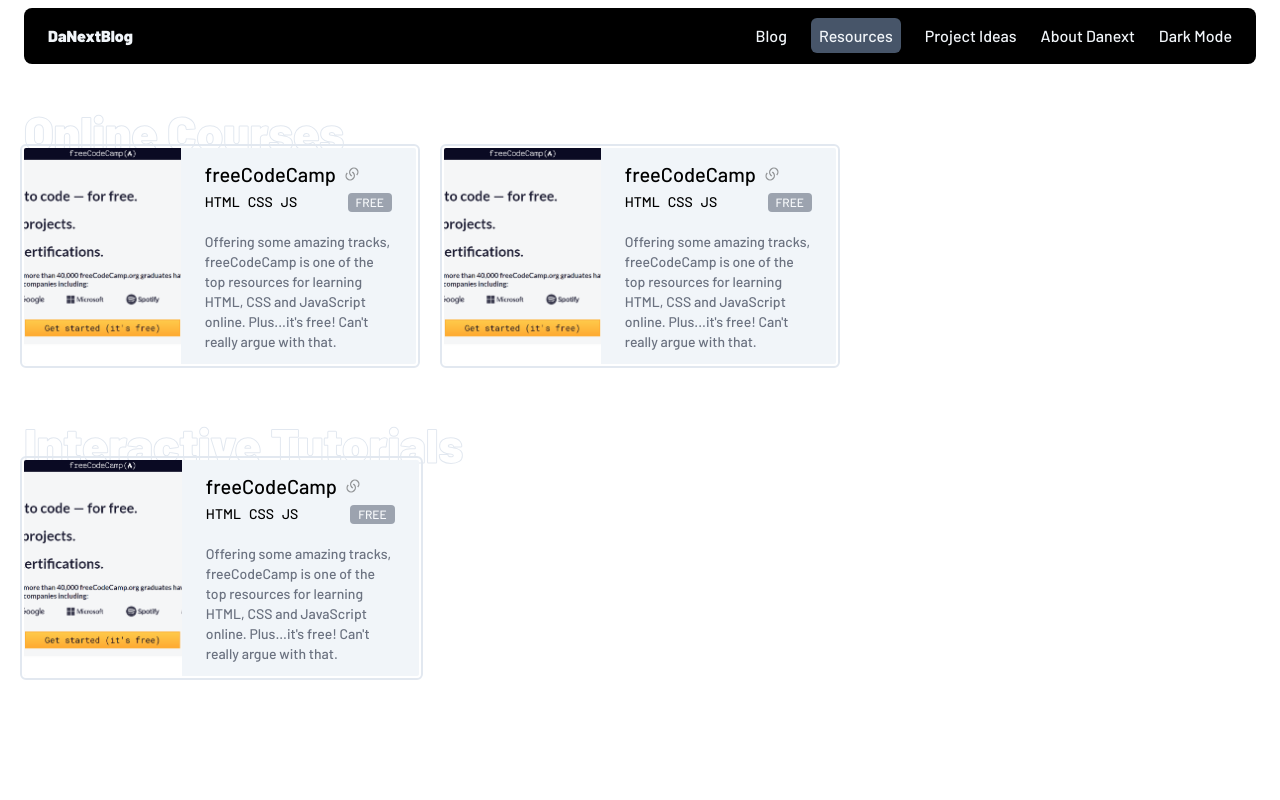
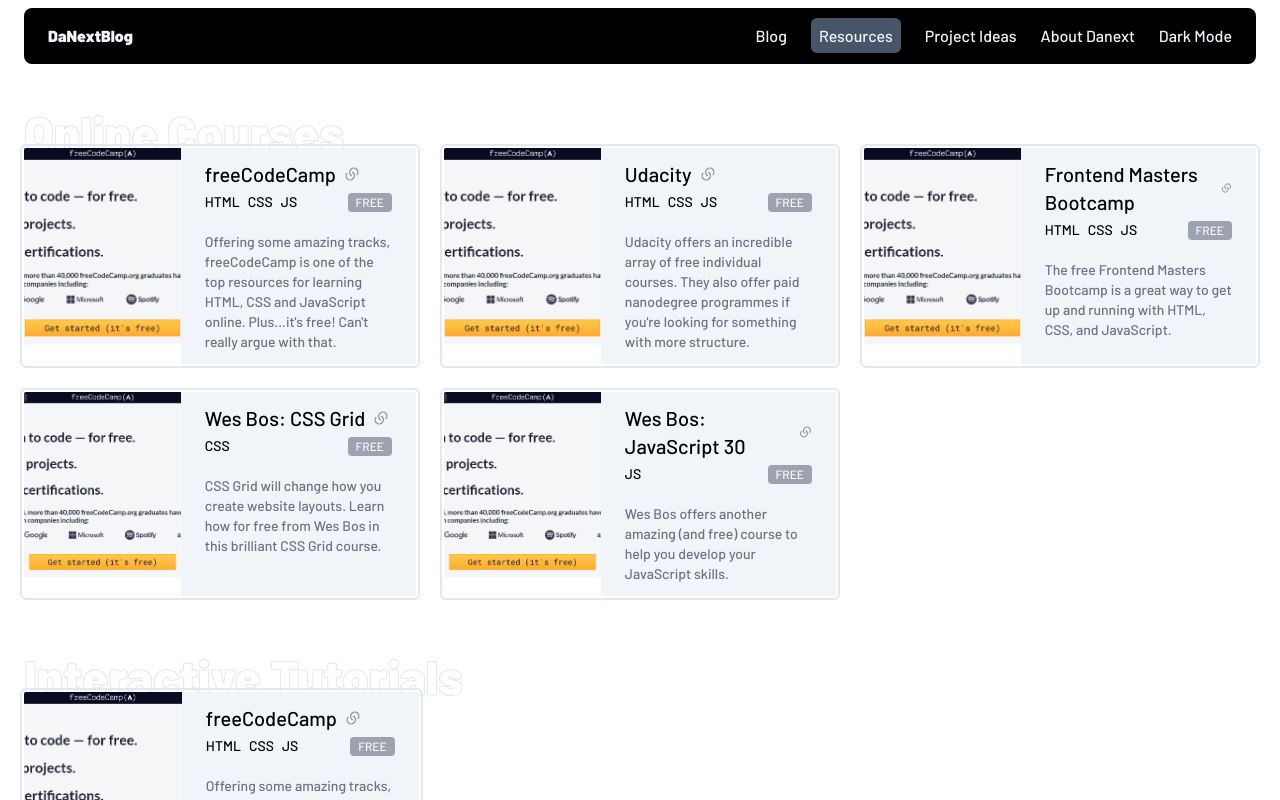
Before and after one commit to williamssam/danextblog, a Next.js app: page /resources in a window 1280 px wide. Shown: the top 800 px of the page. Built offline with nearby package versions, Linux system fonts and the light colour scheme.

Commit message:
resolved issue

```diff
--- a/components/Project.tsx
+++ b/components/Project.tsx
@@ -1,10 +1,8 @@
 interface ProjectProps {
   title: string
-  name: string
-  info: string
 }
 
-export const Project = ({ title, name, info }: ProjectProps) => {
+export const Project = ({ title }: ProjectProps) => {
   return (
     <section className="relative mt-28">
       <h3 className="outline-text text-5xl capitalize font-black absolute -top-10 -z-10">
@@ -14,7 +12,9 @@
         <li className=" bg-slate-100 rounded-sm overflow-hidden outline outline-2 outline-slate-200 outline-offset-2 p-3">
           <header className="flex items-center justify-between">
             <div className="leading-none">
-              <h4 className="flex items-center gap-2 text-xl">{name}</h4>
+              <h4 className="flex items-center gap-2 text-xl">
+                Coronavirus Map Virus
+              </h4>
               <span className="text-xs mt-2 text-gray-400 lowercase">
                 React, Vue, Svelte, Javascript
               </span>
@@ -26,7 +26,11 @@
             </div>
           </header>
 
-          <p className="pt-4 text-sm text-gray-500">{info}</p>
+          <p className="pt-4 text-sm text-gray-500">
+            Offering some amazing tracks, freeCodeCamp is one of the top
+            resources for learning HTML, CSS and JavaScript online.
+            Plus...it&apos;s free! Can&apos;t really argue with that.
+          </p>
         </li>
       </ul>
     </section>
--- /dev/null
+++ b/components/Resource.tsx
@@ -0,0 +1,55 @@
+import { Links } from 'icons'
+import Image from 'next/image'
+import screenshot from 'public/assets/freecamp.png'
+import { CoursesProps } from 'types/@types'
+
+interface ResourceProps {
+  title: string
+  data: CoursesProps[]
+}
+
+export const Resource = ({ title, data }: ResourceProps) => {
+  return (
+    <section className="relative mt-24">
+      <h3 className="outline-text text-5xl capitalize font-black absolute -top-10 -z-10">
+        {title}
+      </h3>
+      <ul className="grid grid-cols-3 gap-7">
+        {data?.map(({ about, name, id, link, languages, type }) => (
+          <li
+            className="grid grid-cols-5 bg-slate-100 rounded-sm overflow-hidden outline outline-2 outline-slate-200 outline-offset-2"
+            key={id}>
+            <div className="flex col-span-2">
+              <Image
+                src={screenshot}
+                alt="screenshot"
+                className="object-cover h-full"
+              />
+            </div>
+
+            <div className="py-3 px-6 col-span-3">
+              <a href={link} className="flex items-center gap-2 text-xl">
+                {name}
+                {/* todo: on hover shos the links component below */}
+                <Links />
+              </a>
+
+              <div className="flex items-center justify-between mt-1">
+                <div className="flex items-center gap-2 text-sm uppercase">
+                  {languages?.map(language => (
+                    <span key={language}>{language}</span>
+                  ))}
+                </div>
+                <p className="text-xs uppercase px-2 py-[1.5px] rounded text-slate-50 bg-gray-400">
+                  {type}
+                </p>
+              </div>
+
+              <p className="pt-5 text-sm text-gray-500">{about}</p>
+            </div>
+          </li>
+        ))}
+      </ul>
+    </section>
+  )
+}
--- a/components/index.ts
+++ b/components/index.ts
@@ -11,6 +11,7 @@
 import { Title } from './Title'
 import { Posts } from './Posts'
 import { CodeBlock } from './CodeBlock'
+import { Project } from './Project'
 
 export {
   Alert,
@@ -26,4 +27,5 @@
   Sidebar,
   Tags,
   Title,
+  Project,
 }
--- a/data/data.ts
+++ b/data/data.ts
@@ -8,7 +8,7 @@
     slug: 'example-slug',
     views: 1000,
     likes: 200,
-    stacks: ['TypeScript', 'JavaScript']
+    stacks: ['TypeScript', 'JavaScript'],
   },
   {
     id: 2,
@@ -20,7 +20,7 @@
     slug: 'example-slug',
     views: 1000,
     likes: 200,
-    stacks: ['TypeScript', 'JavaScript']
+    stacks: ['TypeScript', 'JavaScript'],
   },
   {
     id: 3,
@@ -32,7 +32,7 @@
     slug: 'example-slug',
     views: 1000,
     likes: 200,
-    stacks: ['TypeScript', 'JavaScript']
+    stacks: ['TypeScript', 'JavaScript'],
   },
   {
     id: 4,
@@ -44,7 +44,7 @@
     slug: 'example-slug',
     views: 1000,
     likes: 200,
-    stacks: ['TypeScript', 'JavaScript']
+    stacks: ['TypeScript', 'JavaScript'],
   },
   {
     id: 5,
@@ -56,7 +56,7 @@
     slug: 'example-slug',
     views: 1000,
     likes: 200,
-    stacks: ['TypeScript', 'JavaScript']
+    stacks: ['TypeScript', 'JavaScript'],
   },
   {
     id: 6,
@@ -68,17 +68,16 @@
     slug: 'example-slug',
     views: 1000,
     likes: 200,
-    stacks: ['TypeScript', 'JavaScript']
+    stacks: ['TypeScript', 'JavaScript'],
   },
 ]
 
-export const resources = [
-  {
-    onlineCourses: [
+export const onlineCourses = [
   {
     id: 1,
     name: 'freeCodeCamp',
-        price: 'free',
+    type: 'free',
+    link: 'https://www.freecodecamp.org/',
     about:
       "Offering some amazing tracks, freeCodeCamp is one of the top resources for learning HTML, CSS and JavaScript online. Plus...it's free! Can't really argue with that.",
     languages: ['Html', 'Css', 'Js'],
@@ -86,7 +85,8 @@
   {
     id: 2,
     name: 'Udacity',
-        price: 'free',
+    type: 'free',
+    link: 'https://www.udacity.com/',
     about:
       "Udacity offers an incredible array of free individual courses. They also offer paid nanodegree programmes if you're looking for something with more structure.",
     languages: ['Html', 'Css', 'Js'],
@@ -94,7 +94,8 @@
   {
     id: 3,
     name: 'Frontend Masters Bootcamp',
-        price: 'free',
+    type: 'free',
+    link: 'https://frontendmasters.com/',
     about:
       'The free Frontend Masters Bootcamp is a great way to get up and running with HTML, CSS, and JavaScript.',
     languages: ['Html', 'Css', 'Js'],
@@ -102,7 +103,8 @@
   {
     id: 4,
     name: 'Wes Bos: CSS Grid',
-        price: 'free',
+    type: 'free',
+    link: 'https://cssgrid.io/',
     about:
       'CSS Grid will change how you create website layouts. Learn how for free from Wes Bos in this brilliant CSS Grid course.',
     languages: ['Css'],
@@ -110,11 +112,10 @@
   {
     id: 5,
     name: 'Wes Bos: JavaScript 30',
-        price: 'free',
+    type: 'free',
+    link: 'https://javascript30.com/',
     about:
       'Wes Bos offers another amazing (and free) course to help you develop your JavaScript skills.',
     languages: ['Js'],
   },
-    ],
-  },
 ]
--- a/pages/post-details.tsx
+++ b/pages/post-details.tsx
@@ -2,12 +2,14 @@
 
 const PostDetails = () => {
   return (
+    <>
       <section className="mt-20">
         <div className="container grid grid-cols-5 gap-20">
           <Article />
           <Sidebar />
         </div>
       </section>
+    </>
   )
 }
 export default PostDetails
--- a/pages/project-ideas.tsx
+++ b/pages/project-ideas.tsx
@@ -1,103 +1,23 @@
+import Head from 'next/head'
 import Links from '../icons/Links'
+import { Project } from '../components'
 
 const ProjectIdeas = () => {
   return (
-    <section>
-      <div className="container">
-        <section className="relative mt-28">
-          <h3 className="outline-text text-5xl capitalize font-black absolute -top-10 -z-10">
-            Frontend Projects
-          </h3>
-          <ul className="grid grid-cols-3 gap-7">
-            <li className=" bg-slate-100 rounded-sm overflow-hidden outline outline-2 outline-slate-200 outline-offset-2 p-3">
-              <header className="flex items-center justify-between">
-                <div className="leading-none">
-                  <h4 className="flex items-center gap-2 text-xl">
-                    Coronavirus Map Dashboard
-                  </h4>
-                  <span className="text-xs mt-2 text-gray-400 lowercase">
-                    React, Vue, Svelte, Javascript
-                  </span>
-                </div>
+    <>
+      <Head>
+        <title>Project Ideas - DaNextBlog</title>
+      </Head>
+      <section>
+        <div className="container">
+          <Project title="Frontend Projects" />
 
-                <div className="flex items-center gap-2 text-xs text-gray-400">
-                  <span>Live</span>
-                  <span>Code</span>
-                </div>
-              </header>
+          <Project title="Backend Projects" />
 
-              <p className="pt-4 text-sm text-gray-500">
-                Offering some amazing tracks, freeCodeCamp is one of the top
-                resources for learning HTML, CSS and JavaScript online.
-                Plus...it&apos;s free! Can&apos;t really argue with that.
-              </p>
-            </li>
-          </ul>
-        </section>
-
-        <section className="relative mt-28">
-          <h3 className="outline-text text-5xl capitalize font-black absolute -top-10 -z-10">
-            Backend Projects
-          </h3>
-          <ul className="grid grid-cols-3 gap-7">
-            <li className=" bg-slate-100 rounded-sm overflow-hidden outline outline-2 outline-slate-200 outline-offset-2 p-3">
-              <header className="flex items-center justify-between">
-                <div className="leading-none">
-                  <h4 className="flex items-center gap-2 text-xl">
-                    Coronavirus Map Dashboard
-                  </h4>
-                  <span className="text-xs mt-2 text-gray-400 lowercase">
-                    React, Vue, Svelte, Javascript
-                  </span>
-                </div>
-
-                <div className="flex items-center gap-3 text-xs text-gray-400">
-                  <span>Live</span>
-                  <span>Code</span>
-                </div>
-              </header>
-
-              <p className="pt-4 text-sm text-gray-500">
-                Offering some amazing tracks, freeCodeCamp is one of the top
-                resources for learning HTML, CSS and JavaScript online.
-                Plus...it&apos;s free! Can&apos;t really argue with that.
-              </p>
-            </li>
-          </ul>
-        </section>
-
-        <section className="relative mt-28">
-          <h3 className="outline-text text-5xl capitalize font-black absolute -top-10 -z-10">
-            Mobile Projects
-          </h3>
-          <ul className="grid grid-cols-3 gap-7">
-            <li className=" bg-slate-100 rounded-sm overflow-hidden outline outline-2 outline-slate-200 outline-offset-2 p-3">
-              <header className="flex items-center justify-between">
-                <div className="leading-none">
-                  <h4 className="flex items-center gap-2 text-xl">
-                    Coronavirus Map Dashboard
-                  </h4>
-                  <span className="text-xs mt-2 text-gray-400 lowercase">
-                    React, Vue, Svelte, Javascript
-                  </span>
-                </div>
-
-                <div className="flex items-center gap-2 text-xs text-gray-400">
-                  <span>Live</span>
-                  <span>Code</span>
-                </div>
-              </header>
-
-              <p className="pt-4 text-sm text-gray-500">
-                Offering some amazing tracks, freeCodeCamp is one of the top
-                resources for learning HTML, CSS and JavaScript online.
-                Plus...it&apos;s free! Can&apos;t really argue with that.
-              </p>
-            </li>
-          </ul>
-        </section>
-      </div>
-    </section>
+          <Project title="Mobile Projects" />
+        </div>
+      </section>
+    </>
   )
 }
 export default ProjectIdeas
--- a/pages/resources.tsx
+++ b/pages/resources.tsx
@@ -4,6 +4,8 @@
 // import { Title } from '../components/Title'
 import Links from 'icons/Links'
 import screenshot from 'public/assets/freecamp.png'
+import { Resource } from 'components/Resource'
+import { onlineCourses } from 'data/data'
 
 const Resources: NextPage = () => {
   return (
@@ -13,83 +15,7 @@
       </Head>
       <section>
         <div className="container mt-28">
-          <section className="relative mt-24">
-            <h3 className="outline-text text-5xl capitalize font-black absolute -top-10 -z-10">
-              Online Courses
-            </h3>
-            <ul className="grid grid-cols-3 gap-7">
-              <li className="grid grid-cols-5 bg-slate-100 rounded-sm overflow-hidden outline outline-2 outline-slate-200 outline-offset-2">
-                <div className="flex col-span-2">
-                  <Image
-                    src={screenshot}
-                    alt="screenshot"
-                    className="object-cover h-full"
-                  />
-                </div>
-
-                <div className="py-3 px-6 col-span-3">
-                  <h4 className="flex items-center gap-2 text-xl">
-                    freeCodeCamp{' '}
-                    <span>
-                      <Links />
-                    </span>
-                  </h4>
-
-                  <div className="flex items-center justify-between mt-1">
-                    <div className="flex items-center gap-2 text-sm">
-                      <span>HTML</span>
-                      <span>CSS</span>
-                      <span>JS</span>
-                    </div>
-                    <p className="text-xs uppercase px-2 py-[1.5px] rounded text-slate-50 bg-gray-400">
-                      Free
-                    </p>
-                  </div>
-
-                  <p className="pt-5 text-sm text-gray-500">
-                    Offering some amazing tracks, freeCodeCamp is one of the top
-                    resources for learning HTML, CSS and JavaScript online.
-                    Plus...it&apos;s free! Can&apos;t really argue with that.
-                  </p>
-                </div>
-              </li>
-              <li className="grid grid-cols-5 bg-slate-100 rounded-sm overflow-hidden outline outline-2 outline-slate-200 outline-offset-2">
-                <div className="flex col-span-2">
-                  <Image
-                    src={screenshot}
-                    alt="screenshot"
-                    className="object-cover h-full"
-                  />
-                </div>
-
-                <div className="py-3 px-6 col-span-3">
-                  <h4 className="flex items-center gap-2 text-xl">
-                    freeCodeCamp{' '}
-                    <span>
-                      <Links />
-                    </span>
-                  </h4>
-
-                  <div className="flex items-center justify-between mt-1">
-                    <div className="flex items-center gap-2 text-sm">
-                      <span>HTML</span>
-                      <span>CSS</span>
-                      <span>JS</span>
-                    </div>
-                    <p className="text-xs uppercase px-2 py-[1.5px] rounded text-slate-50 bg-gray-400">
-                      Free
-                    </p>
-                  </div>
-
-                  <p className="pt-5 text-sm text-gray-500">
-                    Offering some amazing tracks, freeCodeCamp is one of the top
-                    resources for learning HTML, CSS and JavaScript online.
-                    Plus...it&apos;s free! Can&apos;t really argue with that.
-                  </p>
-                </div>
-              </li>
-            </ul>
-          </section>
+          <Resource title="Online Courses" data={onlineCourses} />
 
           <section className="relative mt-24">
             <h3 className="outline-text text-5xl capitalize font-black absolute -top-10 -z-10">
--- a/types/@types.ts
+++ b/types/@types.ts
@@ -1,3 +1,4 @@
-import { posts } from '../data/data'
+import { onlineCourses, posts } from '../data/data'
 
 export type PostProps = typeof posts[number]
+export type CoursesProps = typeof onlineCourses[number]
```
Also changed, not shown: 2 other files (tests, documents, lock files or other folders). Lines whose indentation alone changed are shown as unchanged.
